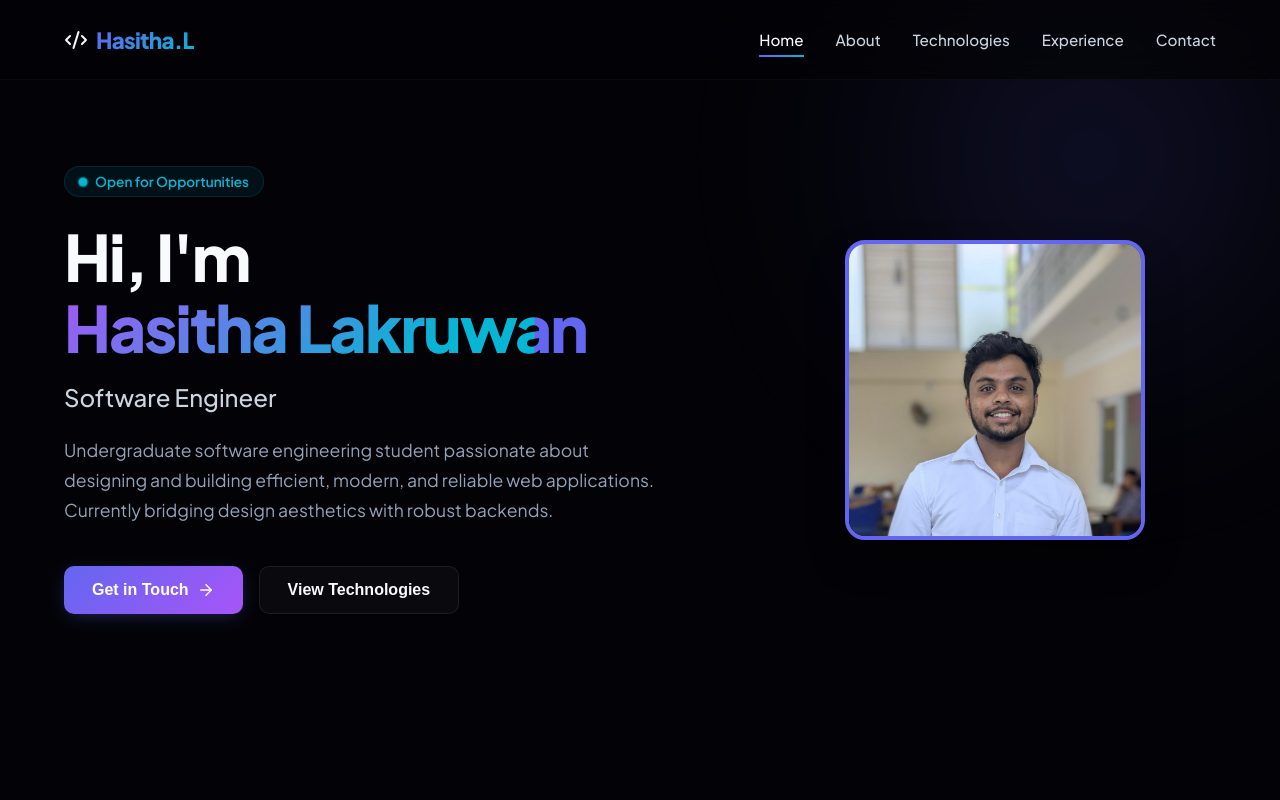
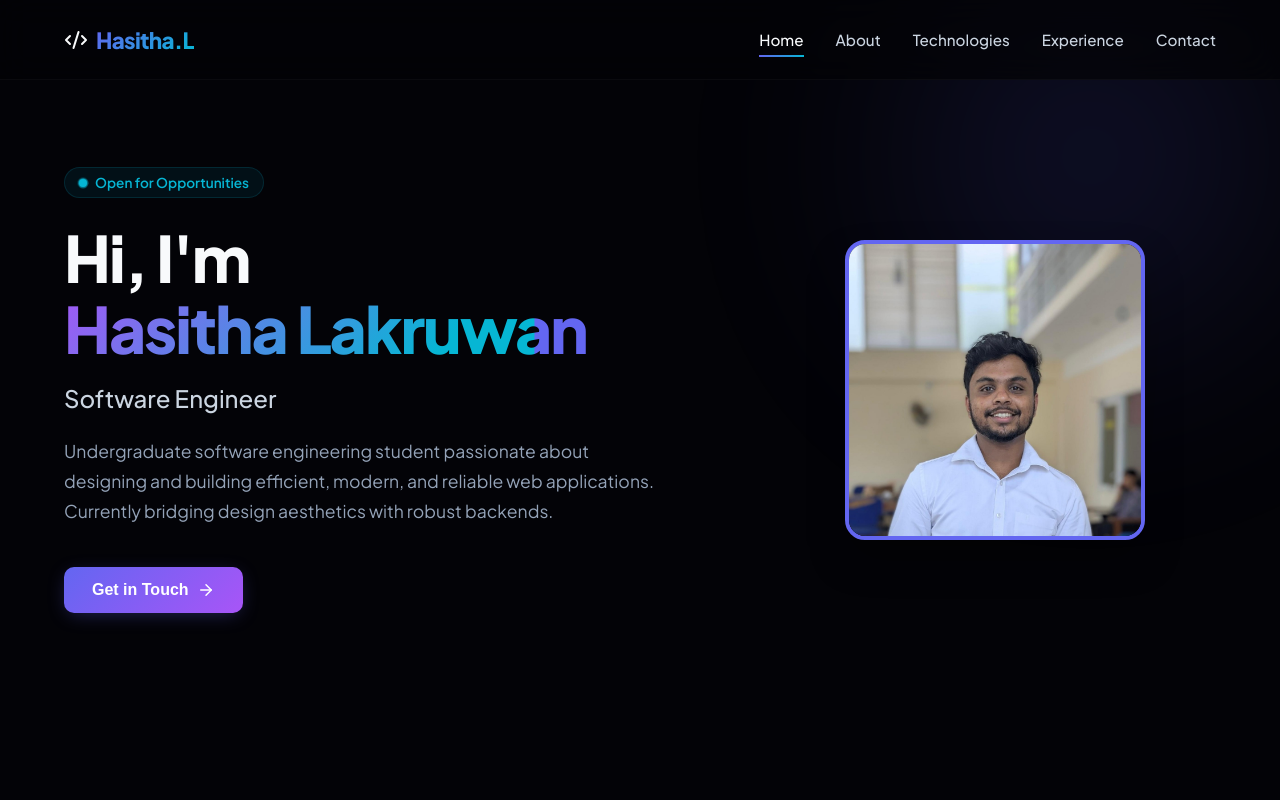
Before and after one commit to Hxzithx/portfolio-new, a React (Vite) app: page / in a window 1280 px wide. Shown: the top 800 px of the page. Built offline with nearby package versions, Linux system fonts and the light colour scheme.

Commit message:
feat: add Hero component and update document title

```diff
--- a/index.html
+++ b/index.html
@@ -4,7 +4,7 @@
     <meta charset="UTF-8" />
     <link rel="icon" type="image/svg+xml" href="/public/icons8-source-code-48.png" />
     <meta name="viewport" content="width=device-width, initial-scale=1.0" />
-    <title>Hasitha Lakruwan | Portfolio</title>
+    <title>Hasitha Lakruwan</title>
     <meta name="description" content="Portfolio of Hasitha Lakruwan, Undergraduate Software Engineering Student at NIBM and Intern Software Engineer at SOFTO Solution. Specialized in React, TypeScript, PHP, Laravel, MySQL, and PostgreSQL." />
   </head>
   <body>
--- a/src/components/Hero.tsx
+++ b/src/components/Hero.tsx
@@ -42,12 +42,12 @@ export const Hero: React.FC = () => {
             >
               Get in Touch <ArrowRight size={18} />
             </button>
-            <button
+            {/* <button
               onClick={() => handleScrollTo('technologies')}
               className="btn btn-secondary"
             >
               View Technologies
-            </button>
+            </button> */}
           </div>
         </div>
 
```
